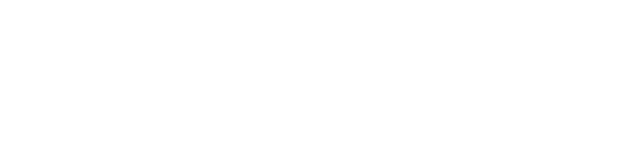
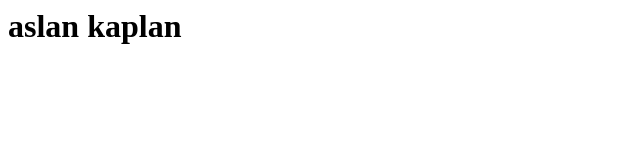
Before and after one commit to denizOgut/KodluyoruzJava102, a plain HTML site: page index.html in a window 1280 px wide. Shown: the whole page, without its empty margins (0-640 px from the left). Drawn offline with Linux system fonts and the light colour scheme.

Commit message:
html degıstı

```diff
--- a/index.html
+++ b/index.html
@@ -3,6 +3,6 @@
 
     </head>
     <body>
-
+        <h1>aslan kaplan</h1>
     </body>
 </html>
```
